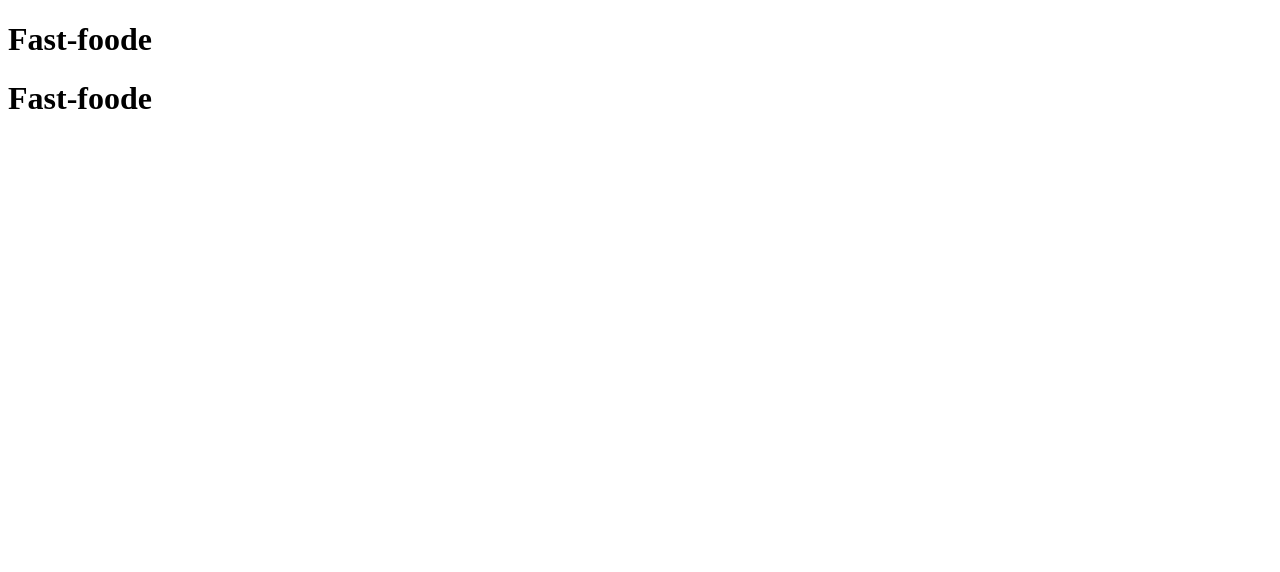
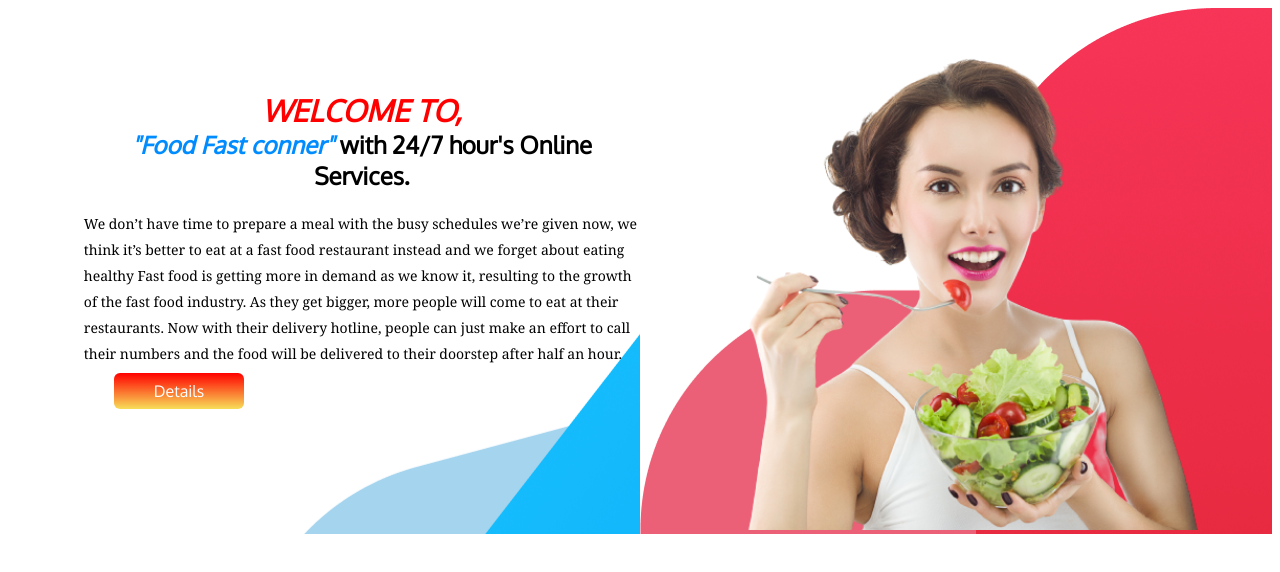
Before and after one commit to mdhimal/food-fast, a plain HTML site: page index.html in a window 1280 px wide. Drawn offline with Linux system fonts and the light colour scheme.

Commit message:
head-details

```diff
--- a/index.html
+++ b/index.html
@@ -6,11 +6,41 @@
     <meta http-equiv="X-UA-Compatible" content="IE=edge">
     <meta name="viewport" content="width=device-width, initial-scale=1.0">
     <title>Food-fast</title>
+    <link rel="stylesheet" href="style.css">
+    <link rel="preconnect" href="https://fonts.googleapis.com">
+    <link rel="preconnect" href="https://fonts.gstatic.com" crossorigin>
+    <link href="https://fonts.googleapis.com/css2?family=Oxygen&display=swap" rel="stylesheet">
 </head>
 
 <body>
-    <h1>Fast-foode</h1>
-    <h1>Fast-foode</h1>
+    <section class="head-section">
+        <div class="wellcome-head well-bg">
+            <h1 class="wellcome-color"><b>WELCOME TO,</b><br>
+                <span>"Food Fast conner"</span> with 24/7 hour's Online Services.
+            </h1>
+            <p class="head-deatils">We don’t have time to prepare a meal with the busy schedules we’re given now, we
+                think it’s better to eat
+                at a fast food restaurant instead and we forget about eating healthy Fast food is getting more in demand
+                as we know it, resulting to the growth of the fast food industry. As they get bigger, more people will
+                come to eat at their restaurants. Now with their delivery hotline, people can just make an effort to
+                call their numbers and the food will be delivered to their doorstep after half an hour. </p>
+            <a class="link-button" target="_blank" href="https://web.programming-hero.com/">Details</a>
+        </div>
+        <div class="wellcome-head well-bg2">
+            <img src="images/food-fast-head.png" alt="">
+        </div>
+
+    </section>
+    <section>
+        <div>
+
+        </div>
+        <div>
+
+        </div>
+    </section>
+
+
 </body>
 
 </html>
--- /dev/null
+++ b/style.css
@@ -0,0 +1,55 @@
+body{
+    font-family: 'Oxygen', sans-serif;
+}
+
+.head-section{
+  display: flex;
+}
+.wellcome-color{
+    padding-top: 63px;
+    text-align: center;
+    font-weight: 900;
+}
+.wellcome-color b{
+    color: red;
+    font-size: 30px;
+    font-style: oblique;
+
+}
+.wellcome-color span{
+    color: rgb(0, 140, 255);
+    font-size: 30px;
+    font-size: 24px;
+    font-style: italic;
+
+    }
+.wellcome-head{
+    width: 50%;
+    padding-left: 6%;
+
+}
+.wellcome-head img {
+    width: 100%;
+    padding-top: 30px;
+}
+.link-button{
+    text-decoration: none;
+    padding: 8px 40px;
+    background-image: linear-gradient(red ,#f7de59);
+    border-radius: 6px;
+    color: #fff;
+    margin: 30px;
+    }
+.well-bg{
+    background-image: url(images/wellcome-bg.png);
+    background-repeat: no-repeat;
+}
+.well-bg2{
+    background-image: url(images/wellcome-bg2.png);
+    background-repeat: no-repeat;
+}
+.head-deatils{
+    font-family: Georgia, 'Times New Roman', Times, serif;
+    font-size: 14px;
+    line-height: 26px;
+}
```
Also changed, not shown: images/food-fast-head.png (added), images/wellcome-bg.png (added), images/wellcome-bg2.png (added).
